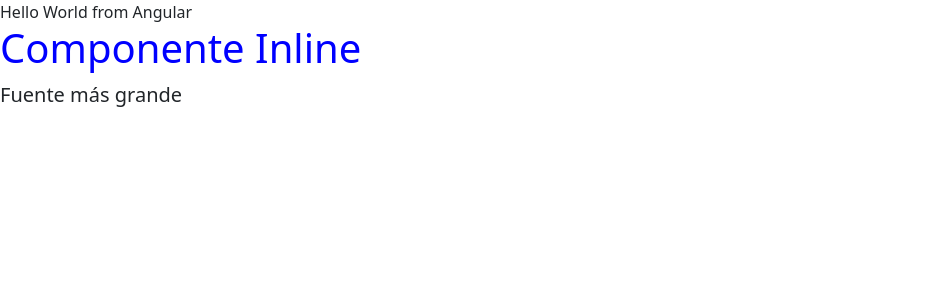
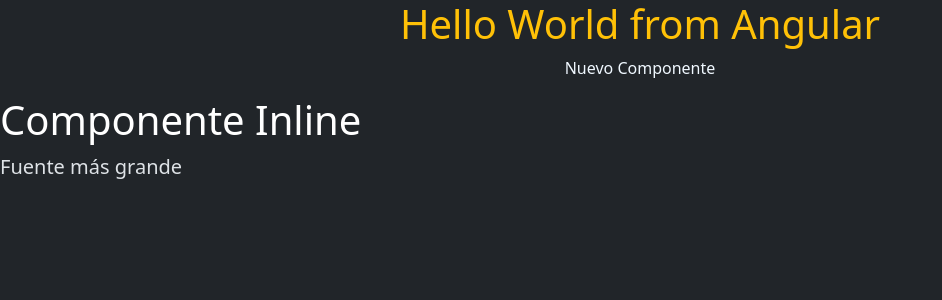
Before and after one commit to rgmcove/Angular-course, an Angular app in the folder app-angular/: page / in a window 1280 px wide. Shown: the top 300 px of the page, without its empty margins (0-942 px from the left). Built offline with nearby package versions, Linux system fonts and the light colour scheme.

Commit message:
style: se aplican clases boostrap al proyecto

```diff
--- a/app-angular/src/app/app.component.html
+++ b/app-angular/src/app/app.component.html
@@ -1,3 +1,6 @@
-{{ title }}
+<div class="container">
+  <h1 class="text-center text-warning">{{ title }}</h1>
+</div>
 
-<app-componente-inline/>
+<app-nuevo-componente/>
+<app-componente-inline />
--- a/app-angular/src/app/componente-inline/componente-inline.component.ts
+++ b/app-angular/src/app/componente-inline/componente-inline.component.ts
@@ -10,7 +10,7 @@
   `,
   styles: `
     h1 {
-      color: blue;
+      color: white;
     }
     p {
       font-size: 20px;
--- a/app-angular/src/app/nuevo-componente/nuevo-componente.component.css
+++ b/app-angular/src/app/nuevo-componente/nuevo-componente.component.css
@@ -1,3 +1,3 @@
 p {
-  color: blue;
+  color: aliceblue;
 }
--- a/app-angular/src/app/nuevo-componente/nuevo-componente.component.html
+++ b/app-angular/src/app/nuevo-componente/nuevo-componente.component.html
@@ -1 +1 @@
-<p>{{tituloNuevoComponenete}}</p>
+<p class="text-center">{{tituloNuevoComponenete}}</p>
--- a/app-angular/src/index.html
+++ b/app-angular/src/index.html
@@ -1,5 +1,5 @@
 <!doctype html>
-<html lang="en">
+<html lang="en" data-bs-theme="dark">
 <head>
   <meta charset="utf-8">
   <title>AppAngular</title>
```
